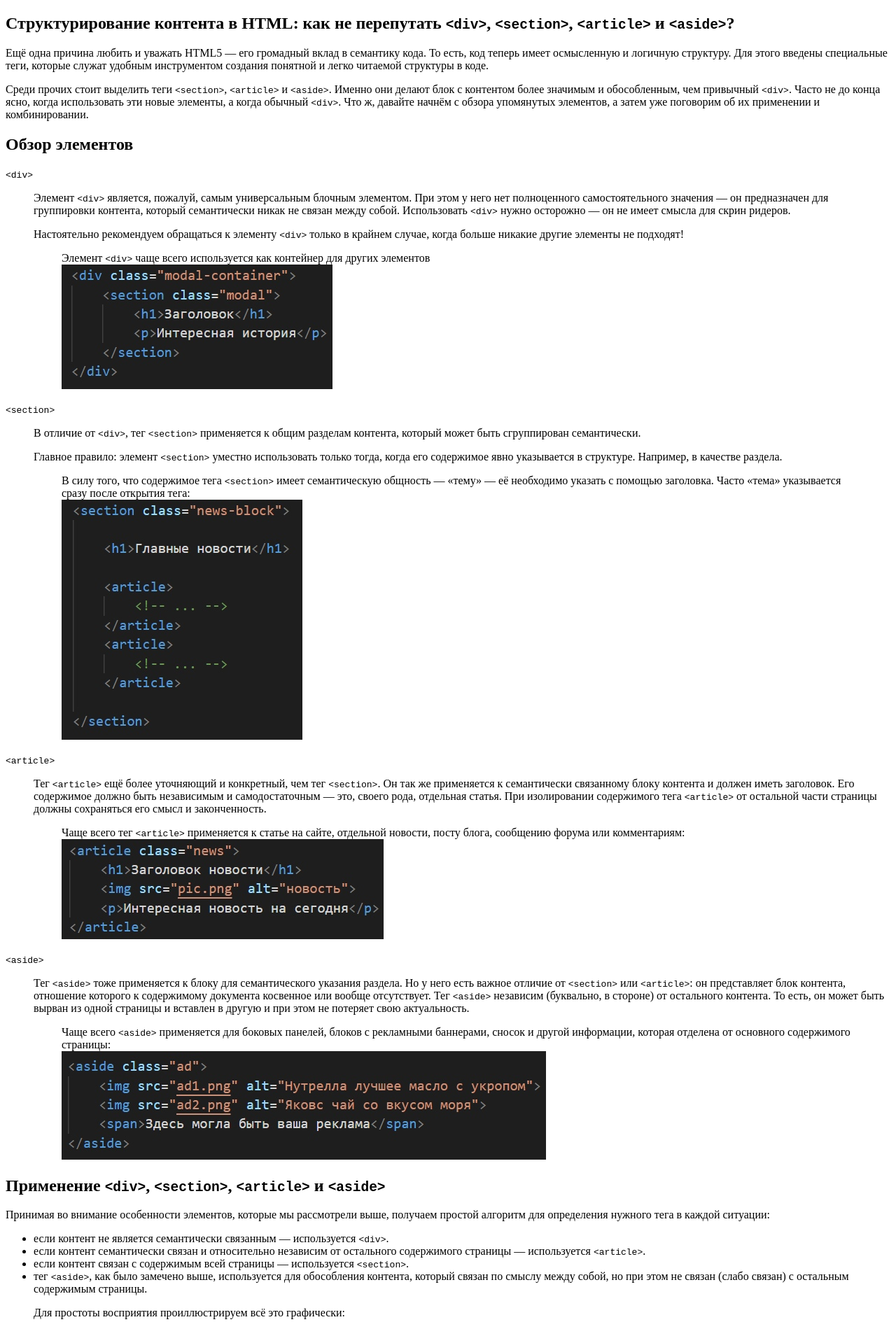
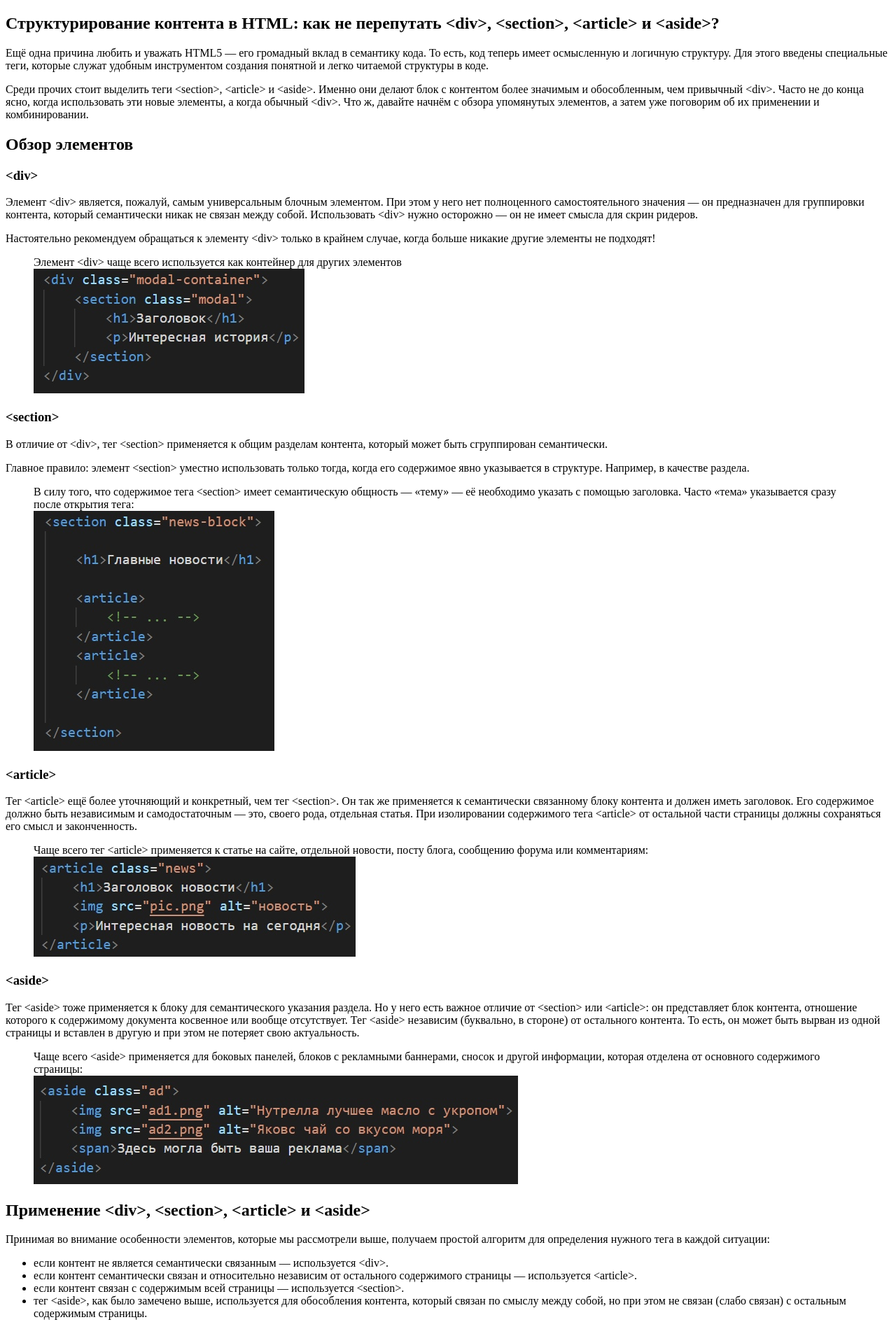
Before and after one commit to Den3003/Semantics, a plain HTML site: page index.html in a window 1280 px wide. Shown: the top 1899 px of the page at 70% size. Drawn offline with Linux system fonts and the light colour scheme.

Commit message:
fixed errors

```diff
--- a/index.html
+++ b/index.html
@@ -6,12 +6,10 @@
   <title>Семантика в HTML</title>
 </head>
 <body>
-  <main>
-    <section>
-      <h1>Структурирование контента в <span lang="en">HTML</span>: как не перепутать <code>&lt;div&gt;</code>,
-        <code>&lt;section&gt;</code>,
-        <code>&lt;article&gt;</code>
-        и <code>&lt;aside&gt;</code>?
+  <article>
+
+    <h1>Структурирование контента в <span lang="en">HTML</span>: как не перепутать &lt;div&gt;, &lt;section&gt;,
+      &lt;article&gt; и &lt;aside&gt;?
     </h1>
 
     <p>
@@ -21,95 +19,99 @@
     </p>
 
     <p>
-        Среди прочих стоит выделить теги <code>&lt;section&gt;</code>, <code>&lt;article&gt;</code> и <code>&lt;aside&gt;</code>.
-        Именно они делают блок с контентом более значимым и обособленным, чем привычный <code>&lt;div&gt;</code>.
-        Часто не до конца ясно, когда использовать эти новые элементы, а когда обычный <code>&lt;div&gt;</code>.
+      Среди прочих стоит выделить теги &lt;section&gt;, &lt;article&gt; и &lt;aside&gt;.
+      Именно они делают блок с контентом более значимым и обособленным, чем привычный &lt;div&gt;.
+      Часто не до конца ясно, когда использовать эти новые элементы, а когда обычный &lt;div&gt;.
       Что ж, давайте начнём с обзора упомянутых элементов, а затем уже поговорим об их применении и комбинировании.
     </p>
 
     <section>
       <h2>Обзор элементов</h2>
 
-        <dl>
+      <section>
 
-          <dt><code>&lt;div&gt;</code></dt>
-          <dd>
+        <h3>&lt;div&gt;</h3>
         <p>
-              Элемент <code>&lt;div&gt;</code> является, пожалуй, самым универсальным блочным элементом.
+          Элемент &lt;div&gt; является, пожалуй, самым универсальным блочным элементом.
           При этом у него нет полноценного самостоятельного значения — он предназначен для группировки контента,
-              который семантически никак не связан между собой. Использовать <code>&lt;div&gt;</code> нужно осторожно — он не имеет смысла для скрин ридеров.
+          который семантически никак не связан между собой. Использовать &lt;div&gt; нужно осторожно — он не имеет смысла для скрин ридеров.
         </p>
         <p>
-              Настоятельно рекомендуем обращаться к элементу <code>&lt;div&gt;</code> только в крайнем случае, когда больше никакие другие элементы не подходят!
+          Настоятельно рекомендуем обращаться к элементу &lt;div&gt; только в крайнем случае, когда больше никакие другие элементы не подходят!
         </p>
         <figure>
-              <figcaption>Элемент <code>&lt;div&gt;</code> чаще всего используется как контейнер для других элементов</figcaption>
+          <figcaption>Элемент &lt;div&gt; чаще всего используется как контейнер для других элементов</figcaption>
           <img src="image/div.jpg" alt="Блок section обернут тегом div с классом modal-container" height="178">
         </figure>
-          </dd>
 
-          <dt><code>&lt;section&gt;</code></dt>
-          <dd>
+      </section>
+
+      <section>
+
+        <h3>&lt;section&gt;</h3>
         <p>
-              В отличие от <code>&lt;div&gt;</code>,
-              тег <code>&lt;section&gt;</code> применяется к общим разделам контента,
+          В отличие от &lt;div&gt;,
+          тег &lt;section&gt; применяется к общим разделам контента,
           который может быть сгруппирован семантически.
         </p>
         <p>
-              Главное правило: элемент <code>&lt;section&gt;</code> уместно использовать только тогда,
+          Главное правило: элемент &lt;section&gt; уместно использовать только тогда,
           когда его содержимое явно указывается в структуре. Например, в качестве раздела.
         </p>
         <figure>
           <figcaption>
-                В силу того, что содержимое тега <code>&lt;section&gt;</code> имеет семантическую общность — «тему» — её необходимо указать с помощью заголовка.
+            В силу того, что содержимое тега &lt;section&gt; имеет семантическую общность — «тему» — её необходимо указать с помощью заголовка.
             Часто «тема» указывается сразу после открытия тега:
           </figcaption>
           <img src="image/section.jpg" alt="Блок section с классом news-block внутри которого заголовок h1 и два блока article" height="343">
         </figure>
-          </dd>
 
-          <dt><code>&lt;article&gt;</code></dt>
-          <dd>
+      </section>
+
+      <section>
+
+        <h3>&lt;article&gt;</h3>
         <p>
-              Тег <code>&lt;article&gt;</code> ещё более уточняющий и конкретный, чем тег <code>&lt;section&gt;</code>.
+          Тег &lt;article&gt; ещё более уточняющий и конкретный, чем тег &lt;section&gt;.
           Он так же применяется к семантически связанному блоку контента и должен иметь заголовок.
           Его содержимое должно быть независимым и самодостаточным — это, своего рода, отдельная статья.
-              При изолировании содержимого тега <code>&lt;article&gt;</code> от остальной части страницы должны сохраняться его смысл и законченность.
+          При изолировании содержимого тега &lt;article&gt; от остальной части страницы должны сохраняться его смысл и законченность.
         </p>
         <figure>
           <figcaption>
-                Чаще всего тег <code>&lt;article&gt;</code> применяется к статье на сайте, отдельной новости, посту блога, сообщению форума или комментариям:
+            Чаще всего тег &lt;article&gt; применяется к статье на сайте, отдельной новости, посту блога, сообщению форума или комментариям:
           </figcaption>
           <img src="image/article.jpg" alt="Блок article с классом news внутри которого заголовок h1 после него идет тег img, а потом параграф" height="143">
         </figure>
-          </dd>
 
-          <dt><code>&lt;aside&gt;</code></dt>
-          <dd>
+      </section>
+
+      <section>
+
+        <h3>&lt;aside&gt;</h3>
         <p>
-              Тег <code>&lt;aside&gt;</code> тоже применяется к блоку для семантического указания раздела.
-              Но у него есть важное отличие от <code>&lt;section&gt;</code> или <code>&lt;article&gt;</code>: он представляет блок контента,
+          Тег &lt;aside&gt; тоже применяется к блоку для семантического указания раздела.
+          Но у него есть важное отличие от &lt;section&gt; или &lt;article&gt;: он представляет блок контента,
           отношение которого к содержимому документа косвенное или вообще отсутствует.
-              Тег <code>&lt;aside&gt;</code> независим (буквально, в стороне) от остального контента.
+          Тег &lt;aside&gt; независим (буквально, в стороне) от остального контента.
           То есть, он может быть вырван из одной страницы и вставлен в другую и при этом не потеряет свою актуальность.
         </p>
         <figure>
           <figcaption>
-                Чаще всего <code>&lt;aside&gt;</code> применяется для боковых панелей, блоков с рекламными баннерами,
+            Чаще всего &lt;aside&gt; применяется для боковых панелей, блоков с рекламными баннерами,
             сносок и другой информации, которая отделена от основного содержимого страницы:
           </figcaption>
           <img src="image/aside.jpg" alt="Блок aside с классом ad внутри которого два тега img после идет тег span" height="155">
         </figure>
-          </dd>
 
-        </dl>
       </section>
+
+    </section>
+
 
     <section>
 
-        <h2>Применение <code>&lt;div&gt;</code>, <code>&lt;section&gt;</code>, <code>&lt;article&gt;</code>
-            и <code>&lt;aside&gt;</code>
-        </h2>
+      <h2>Применение &lt;div&gt;, &lt;section&gt;, &lt;article&gt; и &lt;aside&gt;</h2>
 
       <p>
         Принимая во внимание особенности элементов, которые мы рассмотрели выше,
@@ -118,17 +120,17 @@
 
       <ul>
         <li>
-            если контент не является семантически связанным — используется <code>&lt;div&gt;</code>.
+          если контент не является семантически связанным — используется &lt;div&gt;.
         </li>
         <li>
           если контент семантически связан и относительно независим
-            от остального содержимого страницы — используется <code>&lt;article&gt;</code>.
+          от остального содержимого страницы — используется &lt;article&gt;.
         </li>
         <li>
-            если контент связан с содержимым всей страницы — используется <code>&lt;section&gt;</code>.
+          если контент связан с содержимым всей страницы — используется &lt;section&gt;.
         </li>
         <li>
-            тег <code>&lt;aside&gt;</code>, как было замечено выше, используется для обособления контента,
+          тег &lt;aside&gt;, как было замечено выше, используется для обособления контента,
           который связан по смыслу между собой, но при этом не связан (слабо связан) с остальным содержимым страницы.
         </li>
       </ul>
@@ -146,39 +148,41 @@
       <h2>Комбинирование элементов</h2>
       <p>Теперь рассмотрим ключевые особенности объединения этих элементов вместе.</p>
 
-        <dl>
+      <section>
 
-          <dt><code>&lt;article&gt;</code> в <code>&lt;article&gt;</code></dt>
-          <dd>
+        <h3>&lt;article&gt; в &lt;article&gt;</h3>
         <p>
-              Элементы <code>&lt;article&gt;</code> можно вкладывать друг в друга. При этом они по-прежнему остаются самодостаточными.
-              Предполагается, однако, что содержимое внутреннего <code>&lt;article&gt;</code> связано с содержимым внешнего.
+          Элементы &lt;article&gt; можно вкладывать друг в друга. При этом они по-прежнему остаются самодостаточными.
+          Предполагается, однако, что содержимое внутреннего &lt;article&gt; связано с содержимым внешнего.
         </p>
         <figure>
           <figcaption>
-                Например, если в посте блога содержится цитата из другого поста — она может быть «обёрнута» в свой <code>&lt;article&gt;</code>:
+            Например, если в посте блога содержится цитата из другого поста — она может быть «обёрнута» в свой &lt;article&gt;:
           </figcaption>
           <img src="image/article_article.jpg" alt="Блок article в котором заголовок h1, потом идет два параграфа, после еще один блок article с таким же содержимым" height="381">
         </figure>
-          </dd>
 
-          <dt><code>&lt;article&gt;</code> в <code>&lt;section&gt;</code></dt>
-          <dd>
-            <p>Подобным образом несколько тегов <code>&lt;article&gt;</code> можно «обернуть» в <code>&lt;section&gt;</code>.</p>
+      </section>
+
+      <section>
+
+        <h3>&lt;article&gt; в &lt;section&gt;</h3>
+        <p>Подобным образом несколько тегов &lt;article&gt; можно «обернуть» в &lt;section&gt;.</p>
         <figure>
           <figcaption>
             Например, так можно поступить на странице блога, где отображаются последние сообщения.
-                Контейнером для всех постов будет тег <code>&lt;section&gt;</code>, а каждый такой пост обособляется тегом <code>&lt;article&gt;</code>:
+            Контейнером для всех постов будет тег &lt;section&gt;, а каждый такой пост обособляется тегом &lt;article&gt;:
           </figcaption>
           <img src="image/article_section.jpg" alt="Блок section в нем идет заголовок h1 и потом два блока article" height="424">
         </figure>
-          </dd>
 
+      </section>
 
-          <dt><code>&lt;section&gt;</code> в <code>&lt;article&gt;</code></dt>
-          <dd>
+      <section>
+
+        <h3>&lt;section&gt; в &lt;article&gt;</h3>
         <p>
-              Возможен и обратный вариант, когда каждый тег <code>&lt;article&gt;</code> может иметь один или даже несколько тегов <code>&lt;section&gt;</code>.
+          Возможен и обратный вариант, когда каждый тег &lt;article&gt; может иметь один или даже несколько тегов &lt;section&gt;.
         </p>
         <figure>
           <figcaption>
@@ -186,14 +190,15 @@
           </figcaption>
           <img src="image/section_article.jpg" alt="Блок article в нем заголовок h1, потом идет три блока section" height="927">
         </figure>
-          </dd>
-        </dl>
+
+      </section>
+
     </section>
 
     <p>
       Вот и всё! Надеемся, эта статья поможет вам безошибочно определять правильное место для каждого структурирующего тега в <span>HTML</span>5.
     </p>
-    </section>
-  </main>
+
+  </article>
 </body>
 </html>
```
Lines whose indentation alone changed are shown as unchanged.
